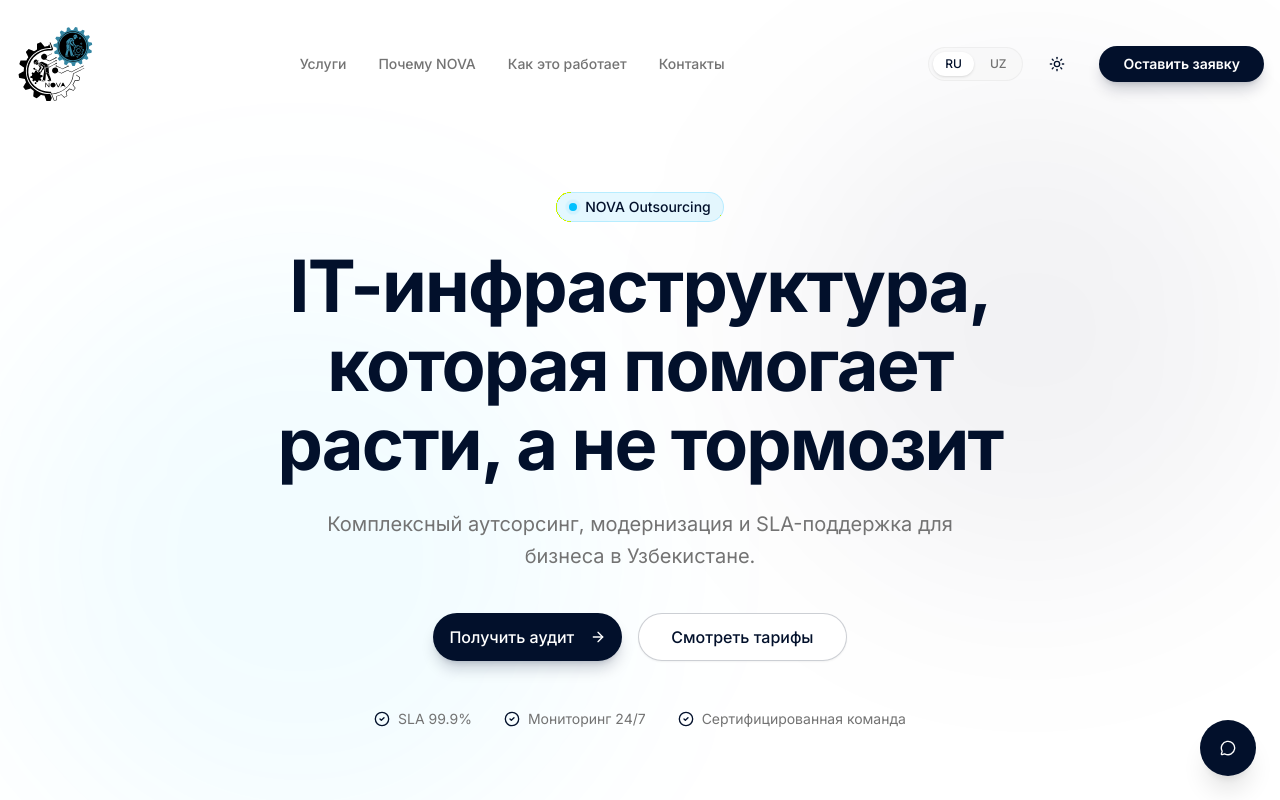
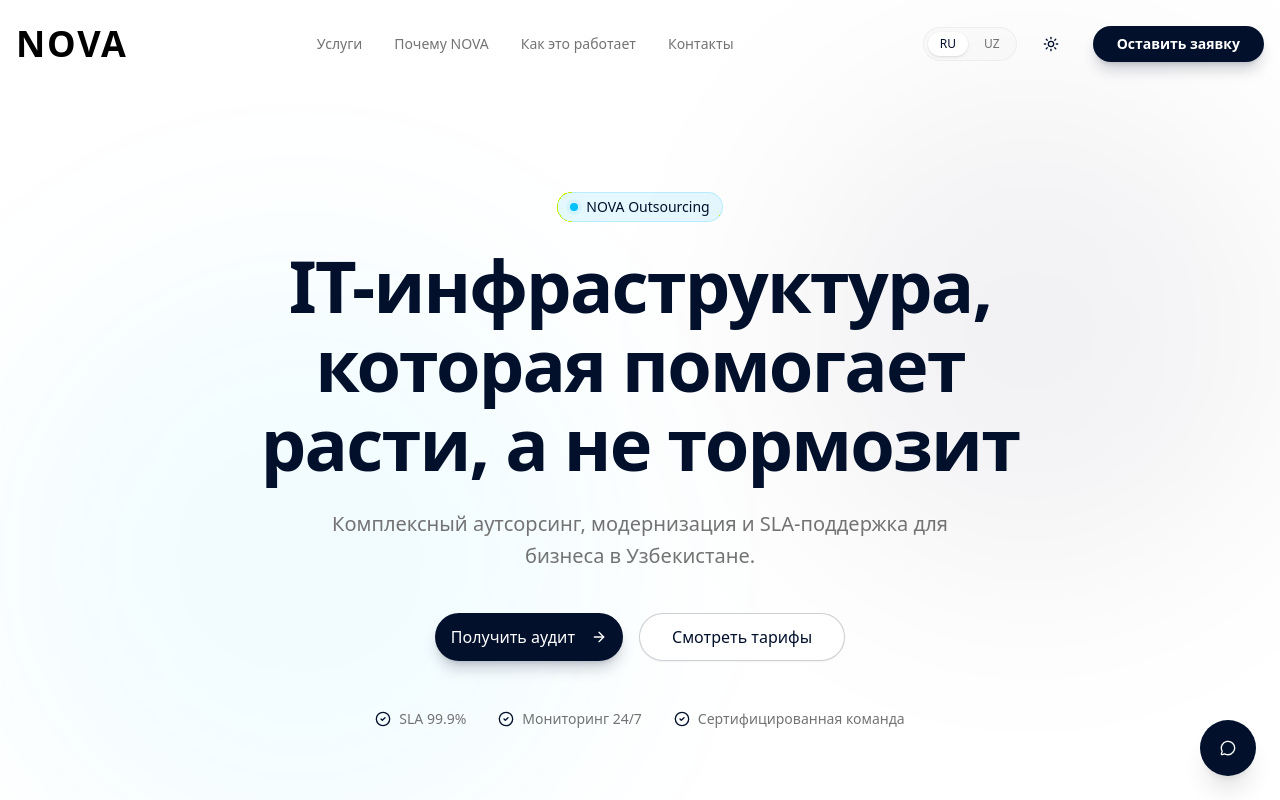
Before and after one commit to Saterlix/Nova, a Next.js app: page / in a window 1280 px wide. Shown: the top 800 px of the page. Built offline with nearby package versions, Linux system fonts and the light colour scheme.

Commit message:
UI: Replaced Logo with Text (Orbitron Font) & Chat Hints

```diff
--- a/src/app/layout.tsx
+++ b/src/app/layout.tsx
@@ -1,11 +1,12 @@
 import type { Metadata } from "next";
-import { Inter } from "next/font/google";
+import { Inter, Orbitron } from "next/font/google";
 import "./globals.css";
 import { Toaster } from "@/components/ui/sonner";
 import { Providers } from "@/components/providers";
 import { ChatWidget } from "@/components/ui/chat-widget";
 
-const inter = Inter({ subsets: ["latin"] });
+const inter = Inter({ subsets: ["latin"], variable: "--font-inter" });
+const orbitron = Orbitron({ subsets: ["latin"], variable: "--font-orbitron" });
 
 export const metadata: Metadata = {
   title: "NOVA Outsourcing",
@@ -24,7 +25,7 @@ export default function RootLayout({
 }>) {
   return (
     <html lang="en" className="scroll-smooth">
-      <body className={inter.className}>
+      <body className={`${inter.variable} ${orbitron.variable} font-sans antialiased text-foreground bg-background overflow-x-hidden selection:bg-cyan-500/30`}>
         <Providers>
           {children}
           <ChatWidget />
--- a/src/components/layout/navbar.tsx
+++ b/src/components/layout/navbar.tsx
@@ -65,11 +65,9 @@ export function Navbar() {
                     onClick={() => window.scrollTo({ top: 0, behavior: 'smooth' })}
                     className="cursor-pointer"
                 >
-                    <img
-                        src="/logo.svg"
-                        alt="NOVA"
-                        className="h-20 w-auto dark:filter-none invert hue-rotate-180 transition-all duration-300"
-                    />
+                    <h1 className="font-orbitron font-bold text-4xl tracking-wider text-black dark:text-white transition-colors duration-300">
+                        NOVA
+                    </h1>
                 </div>
 
                 {/* Desktop Nav */}
```
